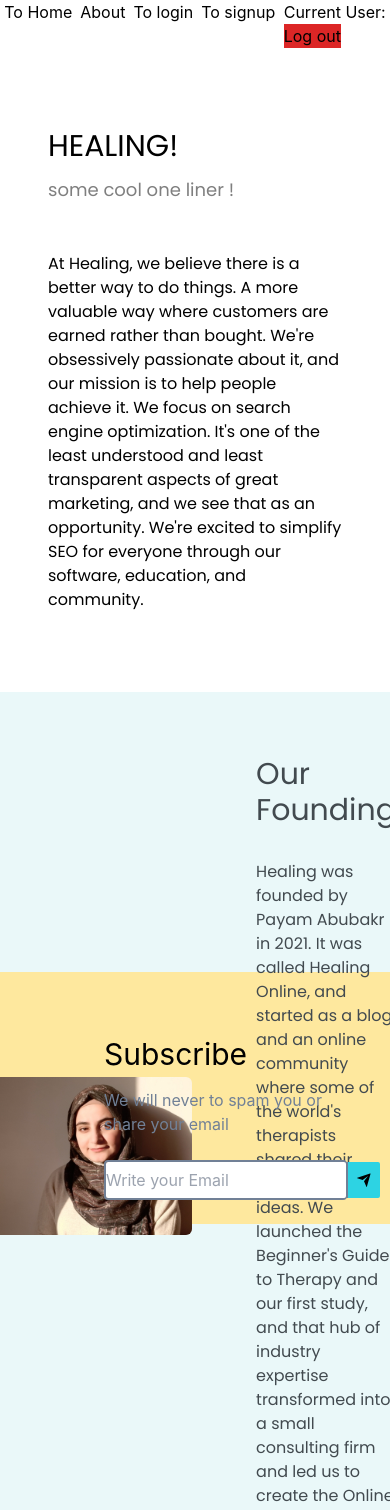
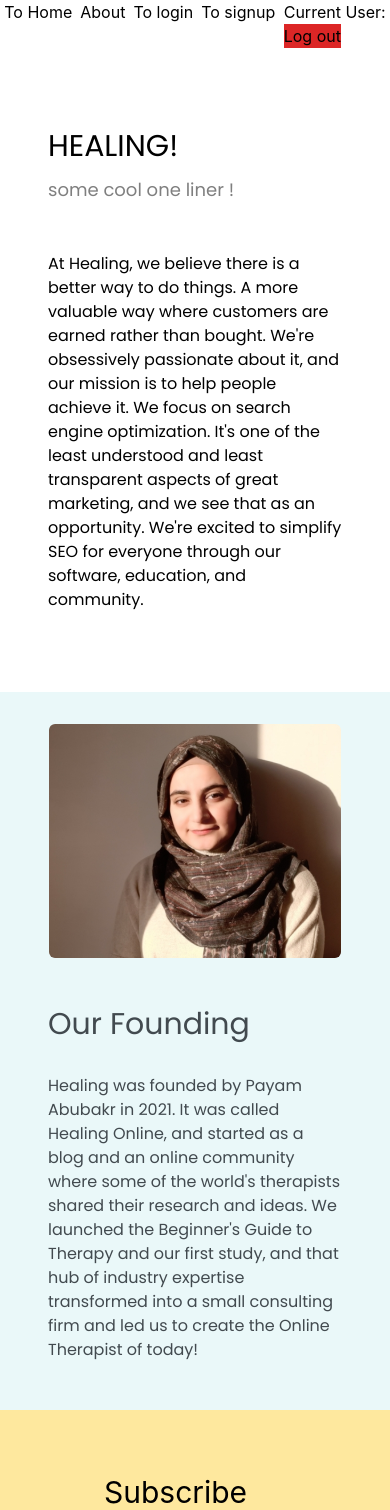
Before and after one commit to Recoded-Spark-Turkey-2022/Unboxed, a React (Create React App) app: page /about in a window 390 px wide. Shown: the top 1510 px of the page. Built offline with nearby package versions, Linux system fonts and the light colour scheme; no server answers.

Commit message:
About page first part Done

```diff
--- a/src/components/healinginfo/HealingInfo.jsx
+++ b/src/components/aboutUs/AboutUs.jsx
@@ -5,7 +5,7 @@ const HealingInfo = () => {
 
     return(
 
-        <div className="font-poppins h-screen">
+        <div data-testid="AboutUs" className="font-poppins">
             <div className="bg-white laptop:mx-48 mb-20 tablet:mx-24 sm:mx-12">
                 <h1 className="laptop:text-5xl tablet:text-4xl sm:text-3xl uppercase mt-20">
                     healing!
@@ -17,13 +17,13 @@ const HealingInfo = () => {
                     At Healing, we believe there is a better way to do things. A more valuable way where customers are earned rather than bought. We&apos;re obsessively passionate about it, and our mission is to help people achieve it. We focus on search engine optimization. It&apos;s one of the least understood and least transparent aspects of great marketing, and we see that as an opportunity. We&apos;re excited to simplify SEO for everyone through our software, education, and community.
                 </p>
             </div>
-            <div className="bg-[#EAF8F9] flex items-center justify-center px-48 lg:px-24 sm:px-12">
-                <img className="rounded-md my-8 mr-16" src={FounderPP} alt="FounderPP"/>
-                <div className="text-[#424A4F] my-16">
-                    <h1 className="laptop:text-5xl tablet:text-4xl sm:text-3xl mb-8">
+            <div className="bg-[#EAF8F9] flex flex-row sm:flex-col items-center w-full ">
+                <img className="rounded-md tablet:my-8 laptop:ml-48 mr-12 tablet:ml-24 sm:ml-12 sm:w-3/4 sm:mt-8" src={FounderPP} alt="FounderPP"/>
+                <div className="text-[#424A4F] flex flex-col sm:mx-12 tablet:my-16 sm:my-12">
+                    <h1 className="laptop:text-5xl tablet:text-4xl sm:text-3xl mb-8 laptop:mr-52 tablet:mr-24">
                         Our Founding
                     </h1>
-                    <p className="laptop:text-xl tablet:text-lg sm:text-base">
+                    <p className="laptop:text-xl tablet:text-lg sm:text-base laptop:mr-52 tablet:mr-24">
                         Healing was founded by Payam Abubakr in 2021. It was called Healing Online, and started as a blog and an online community where some of the world&apos;s therapists shared their research and ideas. We launched the Beginner&apos;s Guide to Therapy and our first study, and that hub of industry expertise transformed into a small consulting firm and led us to create the Online Therapist of today!
                     </p>
                 </div>
--- a/src/pages/about/About.jsx
+++ b/src/pages/about/About.jsx
@@ -1,10 +1,10 @@
 import React from 'react';
-import HealingInfo from '../../components/healinginfo/HealingInfo';
+import AboutUs from '../../components/aboutUs/AboutUs';
 
 const About = () => {
   return (
     <div>
-      <HealingInfo />
+      <AboutUs />
     </div>
   );
 };
```
Also changed, not shown: src/components/aboutUs/FounderPP.svg (renamed from src/components/healinginfo/FounderPP.svg), 1 other file (tests, documents, lock files or other folders).
